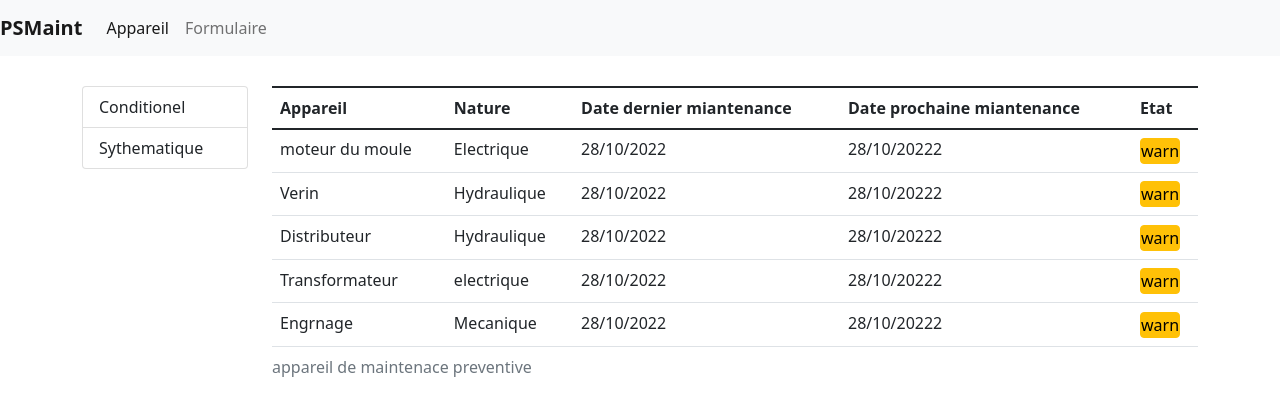
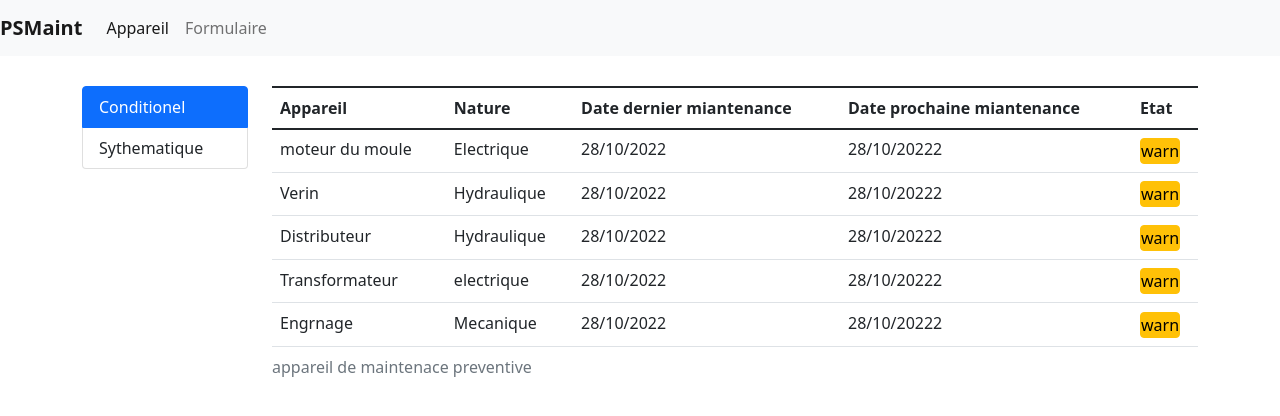
Before and after one commit to Ntchinda-Giscard/Suivie-Maintenance, a React (Create React App) app: page /maint in a window 1280 px wide. Shown: the top 416 px of the page. Built offline with nearby package versions, Linux system fonts and the light colour scheme.

Commit message:
made selection active on click

```diff
--- a/src/components/mainto.jsx
+++ b/src/components/mainto.jsx
@@ -28,8 +28,8 @@ class Mainto extends Component {
             <div className='row'>
                 <div className='col-2'>
                     <ul className='list-group'>
-                        <li className='list-group-item' onClick={this.setTOTrue} style={{cursor: 'pointer'}} > Conditionel</li>
-                        <li className='list-group-item' onClick={this.setTOFalse} style={{cursor: 'pointer'}} > Sythematique</li>
+                        <li className={this.state.type == true ? 'list-group-item active' :'list-group-item' } onClick={this.setTOTrue} style={{cursor: 'pointer'}} > Conditionel</li>
+                        <li className= {this.state.type == false ? 'list-group-item active' :'list-group-item' } onClick={this.setTOFalse} style={{cursor: 'pointer'}} > Sythematique</li>
                     </ul>
                 </div>
 
```
